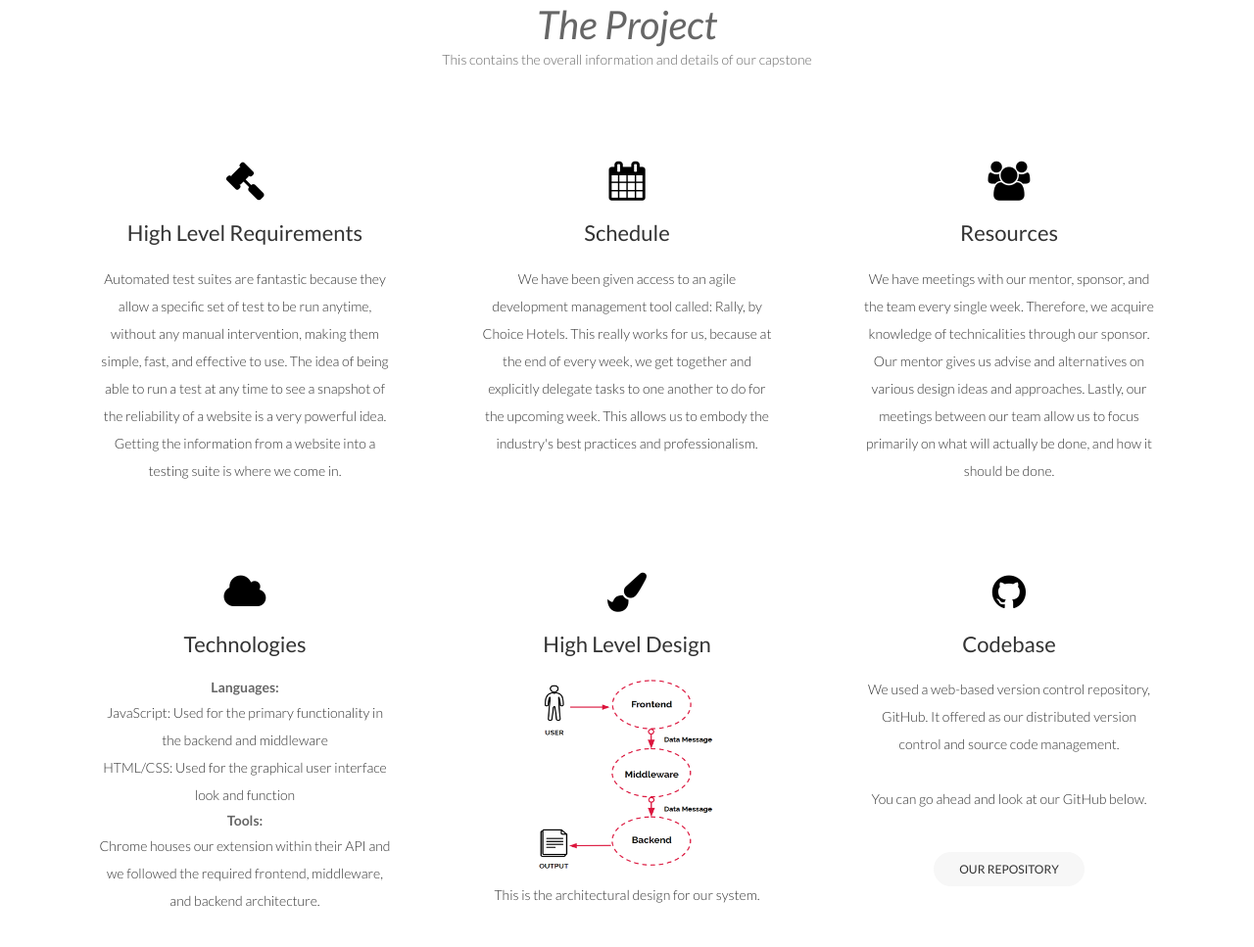
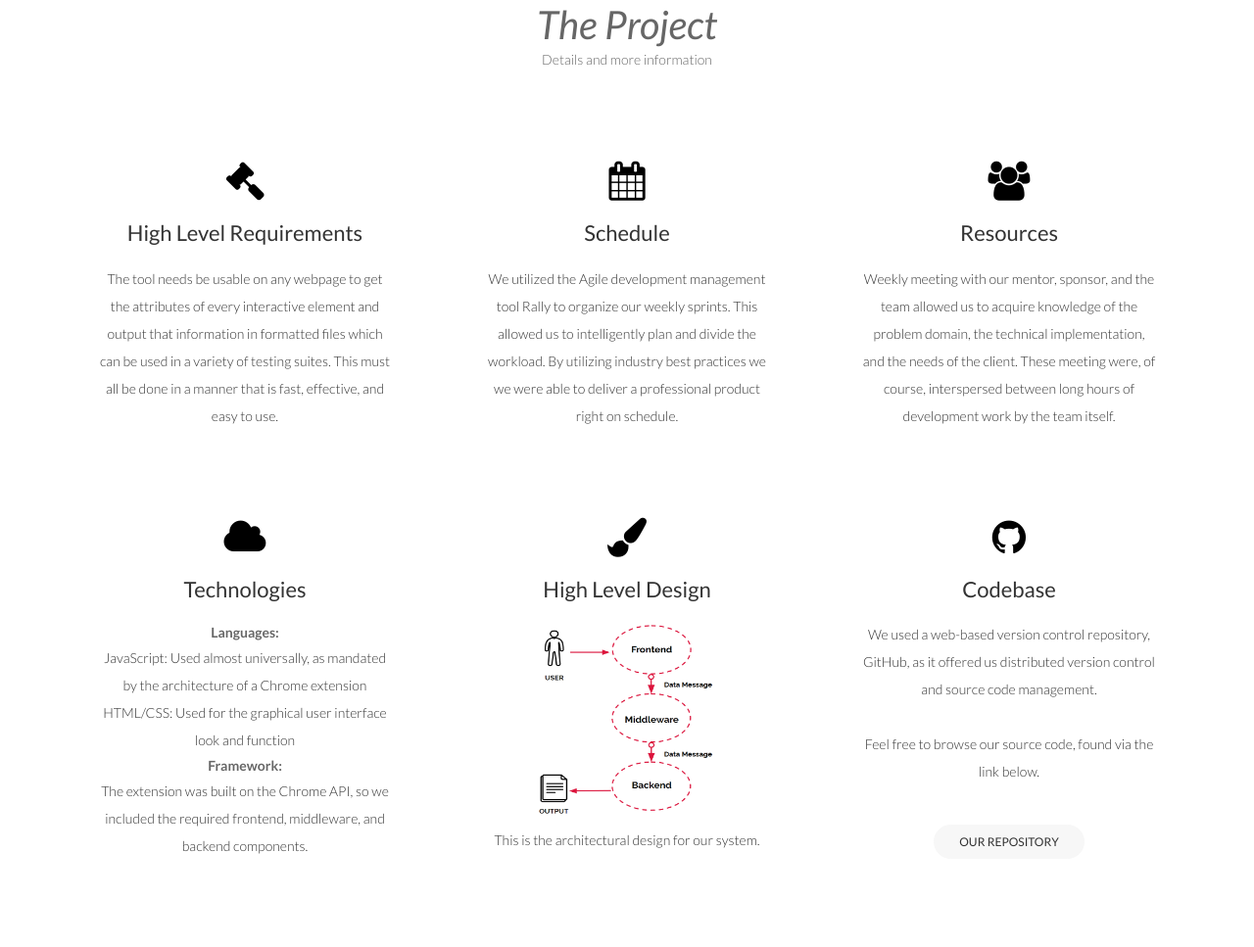
Before and after one commit to NAUTeamWATER/TeamWebsite, a plain HTML site: page WaterWebsite/index.html in a window 1280 px wide. Shown: the part 3214-4181 px from the top of the page at 98% size. Drawn offline with Linux system fonts and the light colour scheme; a script that the page names is missing.

Commit message:
Update wording throughout

```diff
--- a/WaterWebsite/index.html
+++ b/WaterWebsite/index.html
@@ -211,7 +211,7 @@ Water Drop Icon
                             <div class="center-text">
                                 <h2 class="wow fadeInUp" data-wow-delay=".2s">Our Sponsor</h2>
                                 <h3 class="wow fadeInUp" data-wow-delay=".4s">Choice Hotels</h3>
-                                <p class="wow fadeInUp" data-wow-delay=".6s">Our client, is Choice Hotels. They are a large player in the hotel business, reaping over $850 million in revenue in 2015 alone, with 6,300 hotels across 35 countries. As a large conglomerate company they must deal with over 14 websites (one for each chain in the parent company, plus the main website), and each must be running smoothly at all times, no exceptions. This is, frankly, a monolithic task. The challenge of having large amounts of content perform precisely as needed is a relatively common yet thorny issue with few solutions. One popular solution is the emergence of automated testing suites for websites. </p>
+                                <p class="wow fadeInUp" data-wow-delay=".6s">Our client, is Choice Hotels. They are a large player in the hotel business, reaping over $850 million in revenue in 2015 alone, with 6,300 hotels across 35 countries. As a large conglomerate company they must deal with over 14 websites (one for each chain in the parent company, plus the main website), and each must be running smoothly at all times, no exceptions. This is, frankly, a monolithic task. They utilize automated testing suites to solve this problem, but have gaps in the process that slow down development and introduce errors. That's where we come in. </p>
 
                                 <a class="download-button wow fadeInUp" data-wow-delay=".8s" href="https://www.choicehotels.com/" target = "_blank"><i class="fa fa-home"></i>
         Choice Hotels</a>
@@ -238,8 +238,8 @@ Water Drop Icon
                         <h2 class="wow fadeInUp" data-wow-delay=".2s">Project Description</h2>
                         <h3 class="wow fadeInUp" data-wow-delay=".4s">Chrome Browser Extension</h3>
                         <p class="wow fadeInUp" data-wow-delay=".6s">Our product is a Chrome extension that has been designed from the ground up to facilitate automated website testing. It does so by pulling HTML elements from a given webpage, filters them according to designated choices (made in
-                            the user interface of the extension), and then outputs the desired file type (ranging from plain text to Selenium Java objects, once again configurable in the UI). It is vital that this tool functions as intended, so this testing
-                            tool must, ironically, be tested itself.</p>
+                            the user interface of the extension), and then outputs the desired file type (ranging from plain text to Selenium Java objects, once again configurable in the UI). By doing so, it cuts down the manual tasks of inspecting elements and transposing that information to testing
+                            files to a few simple clicks; saving the developers (and therefore the company) tremendous amounts of time and money.</p>
 
                         <a class="download-button wow fadeInUp" data-wow-delay=".8s" href="https://chrome.google.com/webstore/detail/capstone-team-water-exten/jajjkhengkceflfndohpbomnkdknnidc?authuser=2" target = "_blank"><i class="fa fa-chrome"></i>
 Chrome Store</a>
@@ -283,7 +283,7 @@ Chrome Store</a>
                 <div class="col-sm-12">
                     <div class="section-title">
                         <h2>The Project</h2>
-                        <p>This contains the overall information and details of our capstone</p>
+                        <p>Details and more information</p>
                     </div>
                 </div>
             </div>
@@ -294,8 +294,9 @@ Chrome Store</a>
                         <div class="details-icon"><i class="fa fa-gavel" aria-hidden="true"></i>
                         </div>
                         <h4>High Level Requirements</h4>
-                        <p>Automated test suites are fantastic because they allow a specific set of test to be run anytime, without any manual intervention, making them simple, fast, and effective to use. The idea of being able to run a test at any time
-                            to see a snapshot of the reliability of a website is a very powerful idea. Getting the information from a website into a testing suite is where we come in. </p>
+                        <p> The tool needs be usable on any webpage to get the attributes of every interactive element
+                            and output that information in formatted files which can be used in a variety of testing suites.
+                            This must all be done in a manner that is fast, effective, and easy to use. </p>
                     </div>
                 </div>
 
@@ -304,8 +305,8 @@ Chrome Store</a>
                         <div class="details-icon"><i class="fa fa-calendar" aria-hidden="true"></i>
                         </div>
                         <h4>Schedule</h4>
-                        <p>We have been given access to an agile development management tool called: Rally, by Choice Hotels. This really works for us, because at the end of every week, we get together and explicitly delegate tasks to one another to do for
-                            the upcoming week. This allows us to embody the industry's best practices and professionalism.</p>
+                        <p>We utilized the Agile development management tool Rally to organize our weekly sprints. This allowed us to intelligently plan and divide the workload.
+                            By utilizing industry best practices we we were able to deliver a professional product right on schedule. </p>
                     </div>
                 </div>
 
@@ -314,8 +315,7 @@ Chrome Store</a>
                         <div class="details-icon"><i class="fa fa-users" aria-hidden="true"></i>
                         </div>
                         <h4>Resources</h4>
-                        <p>We have meetings with our mentor, sponsor, and the team every single week. Therefore, we acquire knowledge of technicalities through our sponsor. Our mentor gives us advise and alternatives on various design ideas and approaches.
-                            Lastly, our meetings between our team allow us to focus primarily on what will actually be done, and how it should be done.
+                        <p>Weekly meeting with our mentor, sponsor, and the team allowed us to acquire knowledge of the problem domain, the technical implementation, and the needs of the client. These meeting were, of course, interspersed between long hours of development work by the team itself.
                         </p>
                     </div>
                 </div>
@@ -328,12 +328,12 @@ Chrome Store</a>
                         <ul>
                             <b>Languages:</b>
 
-                            <p>JavaScript: Used for the primary functionality in the backend and middleware</p>
+                            <p>JavaScript: Used almost universally, as mandated by the architecture of a Chrome extension</p>
                             <p>HTML/CSS: Used for the graphical user interface look and function</p>
                         </ul>
                         <ul>
-                            <b>Tools:</b>
-                            <p> Chrome houses our extension within their API and we followed the required frontend, middleware, and backend architecture.</p>
+                            <b>Framework:</b>
+                            <p> The extension was built on the Chrome API, so we included the required frontend, middleware, and backend components.</p>
                         </ul>
                     </div>
                 </div>
@@ -353,8 +353,8 @@ Chrome Store</a>
                         <div class="details-icon"><i class="fa fa-github" aria-hidden="true"></i>
                         </div>
                         <h4>Codebase</h4>
-                        <p>We used a web-based version control repository, GitHub. It offered as our distributed version control and source code management.
-                          <br></br>You can go ahead and look at our GitHub below.
+                        <p>We used a web-based version control repository, GitHub, as it offered us distributed version control and source code management.
+                          <br></br>Feel free to browse our source code, found via the link below.
                             <h1>
                               <a class="read-more" href="https://github.com/NAUTeamWATER/ChromeTestingPlugin" target= "_blank">Our Repository
                                      <span class="item-overlay">
```
